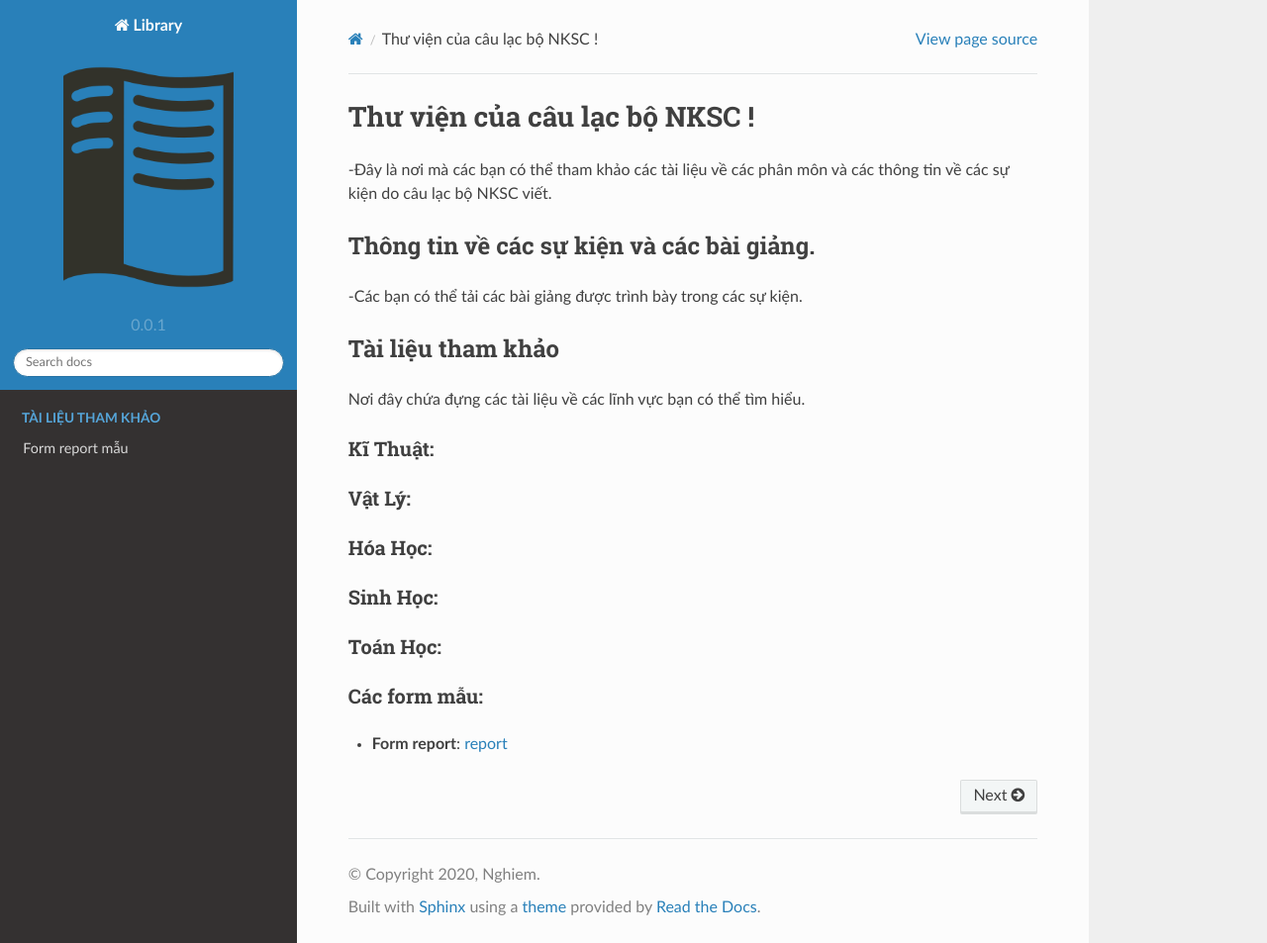
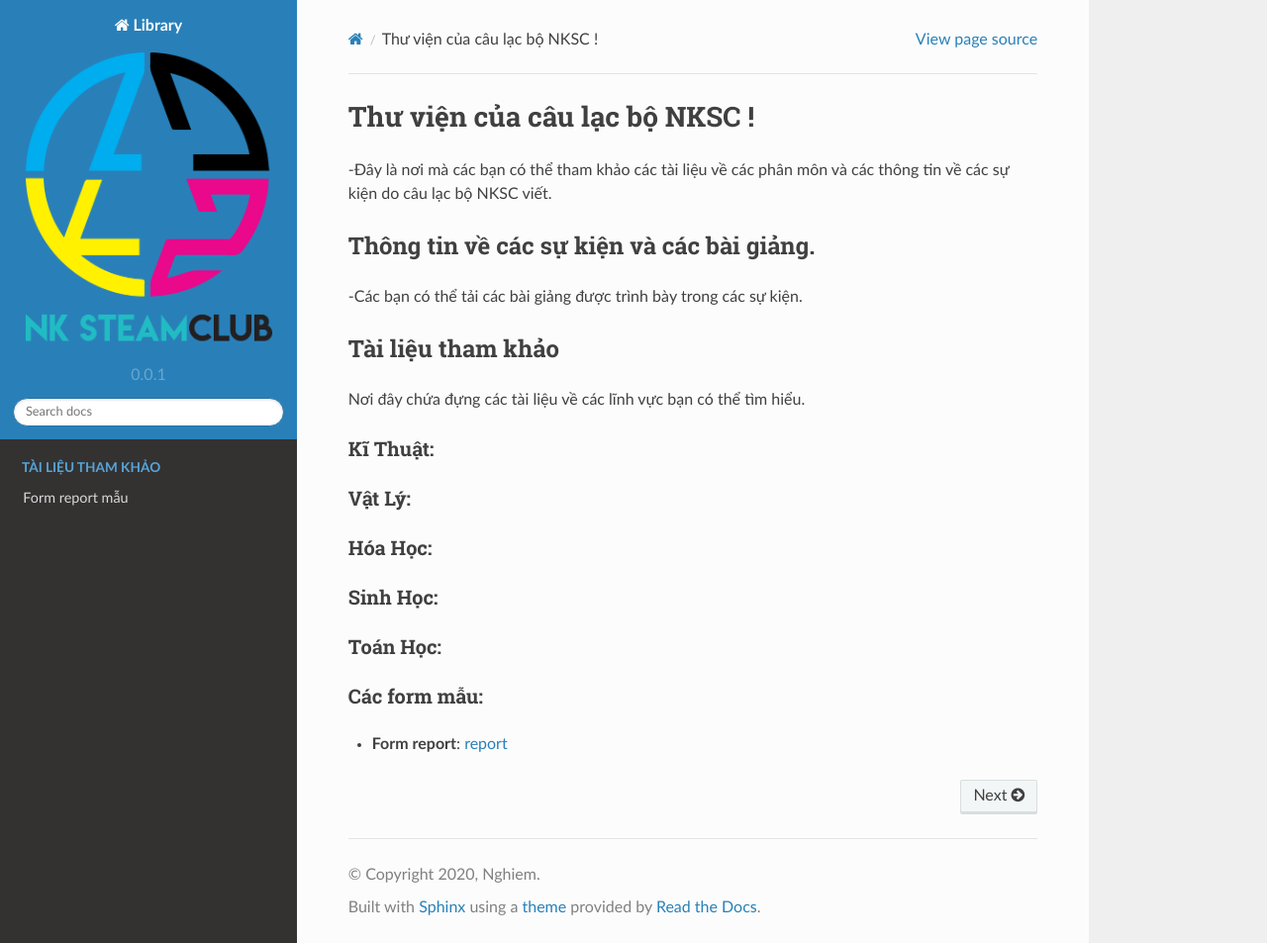
Before and after one commit to nghiemkythu/demoo, a Sphinx documentation site: the page built from docs/source/index.rst, in a window 1280 px wide and 953 px high. Shown: the whole window at 99% size. Built offline with Sphinx 7.4.7 and the Read the Docs theme 2.0.0, drawn with Linux system fonts in a browser that asks for light colours.

Commit message:
'hoctap'

```diff
--- a/docs/source/conf.py
+++ b/docs/source/conf.py
@@ -54,7 +54,7 @@ pygments_style = 'sphinx'
 # a list of builtin themes.
 #
 html_theme = 'sphinx_rtd_theme'
-html_logo = 'logo-dark.png'
+html_logo = 'OFFICIALNKSC2-transparent.png'
 # Add any paths that contain custom static files (such as style sheets) here,
 # relative to this directory. They are copied after the builtin static files,
 # so a file named "default.css" will overwrite the builtin "default.css".
```
Also changed, not shown: docs/source/OFFICIALNKSC2-transparent.png (added).
